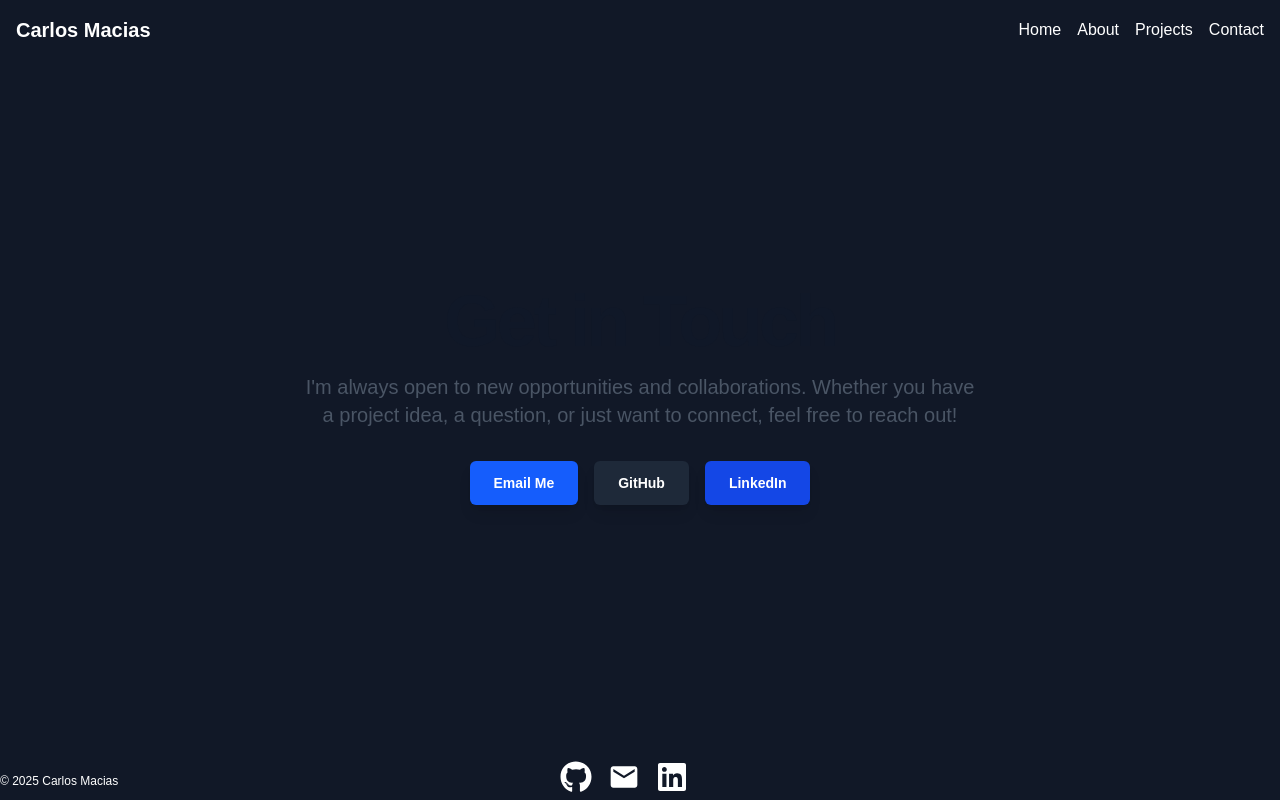
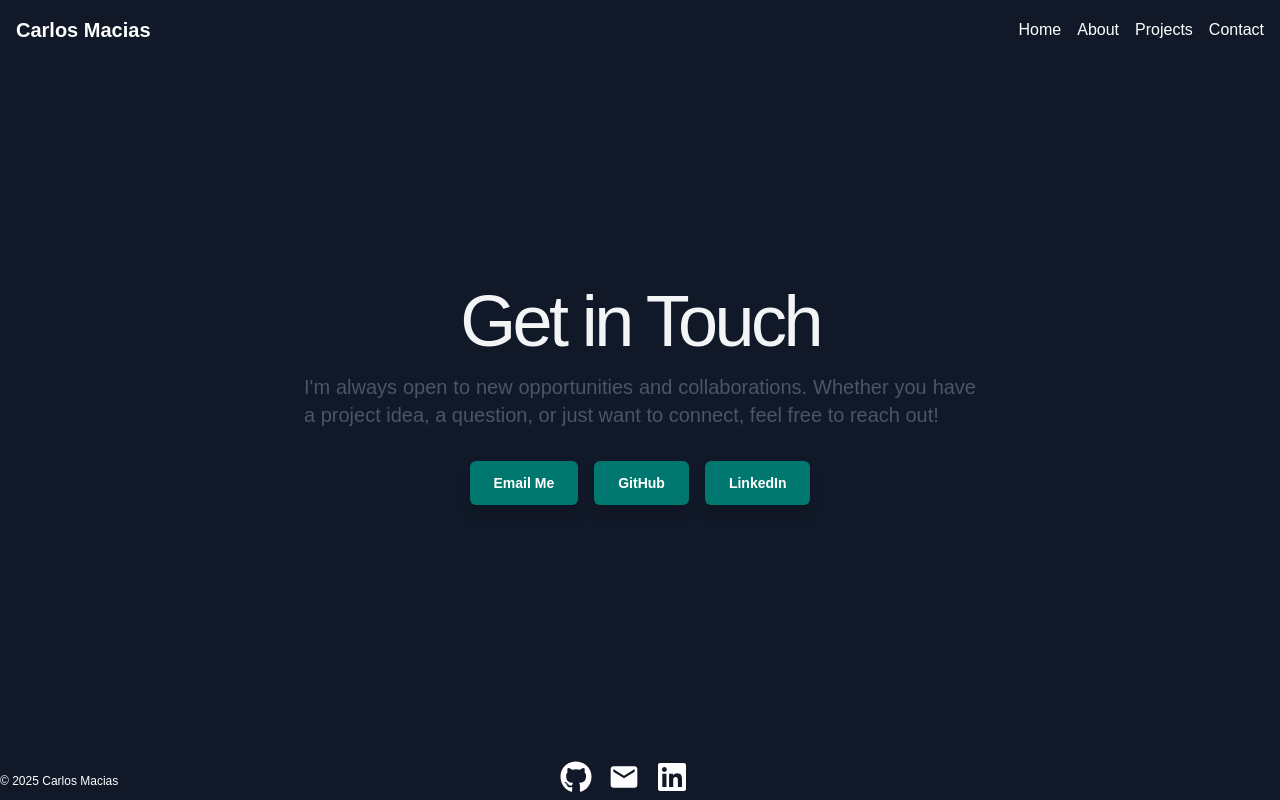
Before and after one commit to cmaciasv/PersonalWebsite, a Next.js app in the folder apps/web/: page /contact in a window 1280 px wide. Built offline with nearby package versions, Linux system fonts and the light colour scheme.

Commit message:
small changes

```diff
--- a/apps/web/src/app/about/page.tsx
+++ b/apps/web/src/app/about/page.tsx
@@ -4,14 +4,14 @@ export default function AboutPage() {
   return (
     <main className="flex-grow flex flex-col items-center justify-center text-center px-4 sm:px-6 lg:px-8 py-8">
       <div className="animate-fade-in-up space-y-4">
-        <h1 className="text-5xl font-bold tracking-tighter text-gray-900 dark:text-gray-100 sm:text-7xl">
+        <h1 className="text-5xl tracking-tighter text-gray-900 dark:text-gray-300 sm:text-7xl">
           About Me
         </h1>
         <div className="max-w-3xl mx-auto text-lg text-gray-600 dark:text-gray-400 md:text-xl space-y-4">
-          <p className="text-left">
+          <p className="text-justify">
             Senior Software Engineer with over 10 years of experience building consumer-scale products and tools across gaming, AR, and SaaS. A full-stack contributor proficient in backend APIs (Rails/REST) and frontends (React/Unity), with production experience in CI/CD, accessibility (WCAG 2.2 AA), and cloud technologies (Docker/Kubernetes/GCP). Known for shipping complex features, improving reliability, and mentoring teams.
           </p>
-          <h2 className="text-3xl font-bold tracking-tighter text-gray-900 dark:text-gray-100 mt-8">
+          <h2 className="text-4xl tracking-tighter text-gray-900 dark:text-gray-300 mt-8">
             Skills
           </h2>
           <ul className="list-disc text-left mx-auto max-w-2xl space-y-1 md:text-lg">
--- a/apps/web/src/app/contact/page.tsx
+++ b/apps/web/src/app/contact/page.tsx
@@ -4,16 +4,16 @@ export default function ContactPage() {
   return (
     <main className="flex-grow flex flex-col items-center justify-center text-center px-4 sm:px-6 lg:px-8 py-8">
       <div className="animate-fade-in-up space-y-4">
-        <h1 className="text-5xl font-bold tracking-tighter text-gray-900 dark:text-gray-100 sm:text-7xl">
+        <h1 className="text-5xl tracking-tighter sm:text-7xl">
           Get in Touch
         </h1>
-        <p className="max-w-2xl mx-auto text-lg text-gray-600 dark:text-gray-400 md:text-xl">
+        <p className="max-w-2xl mx-auto text-lg text-gray-600 dark:text-gray-400 md:text-xl text-justify">
           I&apos;m always open to new opportunities and collaborations. Whether you have a project idea, a question, or just want to connect, feel free to reach out!
         </p>
         <div className="mt-8 flex flex-col sm:flex-row items-center justify-center gap-4">
           <Link
             href="mailto:Carlos.Macias23@gmail.com?subject=Hello!"
-            className="inline-flex items-center justify-center rounded-md bg-accent-blue px-6 py-3 text-sm font-semibold text-white shadow-lg transition-transform duration-200 hover:scale-105 hover-bg-accent-blue-dark focus:outline-none focus:ring-2 focus:ring-blue-500 focus:ring-offset-2"
+            className="inline-flex items-center justify-center rounded-md bg-accent-teal px-6 py-3 text-sm font-semibold text-white shadow-lg transition-transform duration-200 hover:scale-105 hover-bg-accent-blue-dark focus:outline-none focus:ring-2 focus:ring-blue-500 focus:ring-offset-2"
           >
             Email Me
           </Link>
@@ -21,7 +21,7 @@ export default function ContactPage() {
             href="https://github.com/cmaciasv"
             target="_blank"
             rel="noopener noreferrer"
-            className="inline-flex items-center justify-center rounded-md bg-primary-dark px-6 py-3 text-sm font-semibold text-white shadow-lg transition-transform duration-200 hover:scale-105 hover-bg-primary-darker focus:outline-none focus:ring-2 focus:ring-gray-700 focus:ring-offset-2"
+            className="inline-flex items-center justify-center rounded-md bg-accent-teal px-6 py-3 text-sm font-semibold text-white shadow-lg transition-transform duration-200 hover:scale-105 hover-bg-primary-darker focus:outline-none focus:ring-2 focus:ring-gray-700 focus:ring-offset-2"
           >
             GitHub
           </Link>
@@ -29,7 +29,7 @@ export default function ContactPage() {
             href="https://linkedin.com/in/carlosamacias"
             target="_blank"
             rel="noopener noreferrer"
-            className="inline-flex items-center justify-center rounded-md bg-accent-blue-dark px-6 py-3 text-sm font-semibold text-white shadow-lg transition-transform duration-200 hover:scale-105 hover-bg-accent-blue-darker focus:outline-none focus:ring-2 focus:ring-blue-600 focus:ring-offset-2"
+            className="inline-flex items-center justify-center rounded-md bg-accent-teal px-6 py-3 text-sm font-semibold text-white shadow-lg transition-transform duration-200 hover:scale-105 hover-bg-accent-blue-darker focus:outline-none focus:ring-2 focus:ring-blue-600 focus:ring-offset-2"
           >
             LinkedIn
           </Link>
--- a/apps/web/src/app/globals.css
+++ b/apps/web/src/app/globals.css
@@ -16,7 +16,7 @@
 @media (prefers-color-scheme: dark) {
   :root {
     --background: #111827; /* gray-900 */
-    --foreground: #f3f4f6; /* gray-100 */
+    --foreground: #d1d5db; /* gray-300 */
     --primary: #0092b8; /* cyan-600 */
   }
 }
--- a/apps/web/src/app/page.tsx
+++ b/apps/web/src/app/page.tsx
@@ -11,7 +11,7 @@ export default function HomePage() {
           initial={{ opacity: 0, y: 20 }}
           animate={{ opacity: 1, y: 0 }}
           transition={{ duration: 0.8, delay: 0.2 }}
-          className="text-4xl tracking-tighter text-gray-900 dark:text-gray-100 sm:text-7xl"
+          className="text-4xl tracking-tighter sm:text-7xl"
         >
           <p className='inline-block'>Hi, I'm&nbsp;</p>
           <p className='inline-block text-teal-600' > Carlos Macias</p>
@@ -20,7 +20,7 @@ export default function HomePage() {
           initial={{ opacity: 0, y: 20 }}
           animate={{ opacity: 1, y: 0 }}
           transition={{ duration: 0.8, delay: 0.6 }}
-          className="text-3xl font-bold tracking-tighter text-gray-900 dark:text-gray-100 sm:text-5xl"
+          className="text-3xl tracking-tighter sm:text-5xl"
         >
           Engineer, Creator, Problem-Solver
         </motion.h1>
@@ -29,10 +29,14 @@ export default function HomePage() {
           initial={{ opacity: 0, y: 20 }}
           animate={{ opacity: 1, y: 0 }}
           transition={{ duration: 0.8, delay: 1.0 }}>
-        <p className="max-w-2xl mx-auto text-lg text-gray-600 dark:text-gray-400 md:text-xl text-left">
+          <p className="max-w-2xl mx-auto text-lg text-gray-600 dark:text-gray-400 md:text-xl text-justify">
             I build software that delights users, from world-scale AR games to mission-critical financial platforms. With a passion for solving complex challenges and a love for the craft, I create impactful digital experiences. Let&apos;s build something cool together.
           </p>
         </motion.h1>
+        <motion.h1
+          initial={{ opacity: 0, y: 20 }}
+          animate={{ opacity: 1, y: 0 }}
+          transition={{ duration: 0.8, delay: 1.4 }}>
           <div className="mt-8 flex items-center justify-center">
             <Link
               href="/projects"
@@ -41,6 +45,7 @@ export default function HomePage() {
               View My Work
             </Link>
           </div>
+        </motion.h1>
       </div>
     </main>
   );
```
Lines whose indentation alone changed are shown as unchanged.
